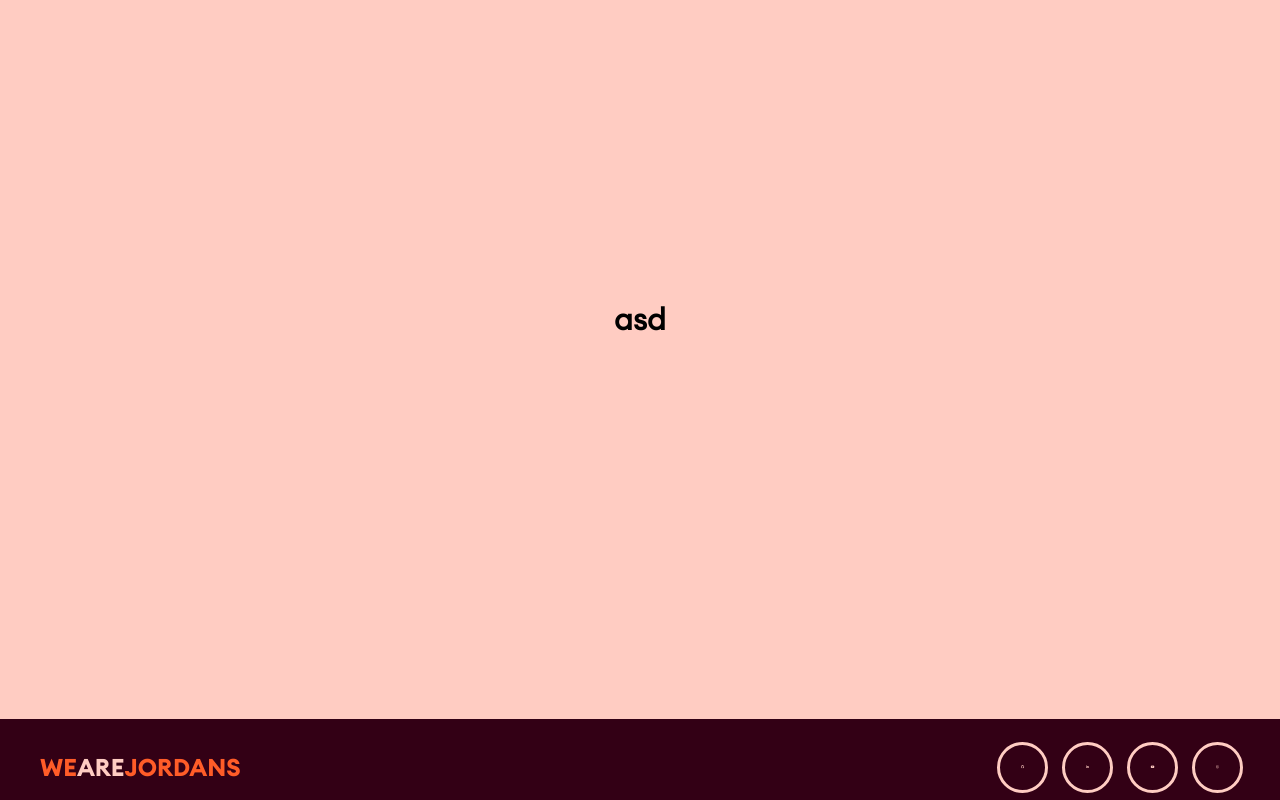
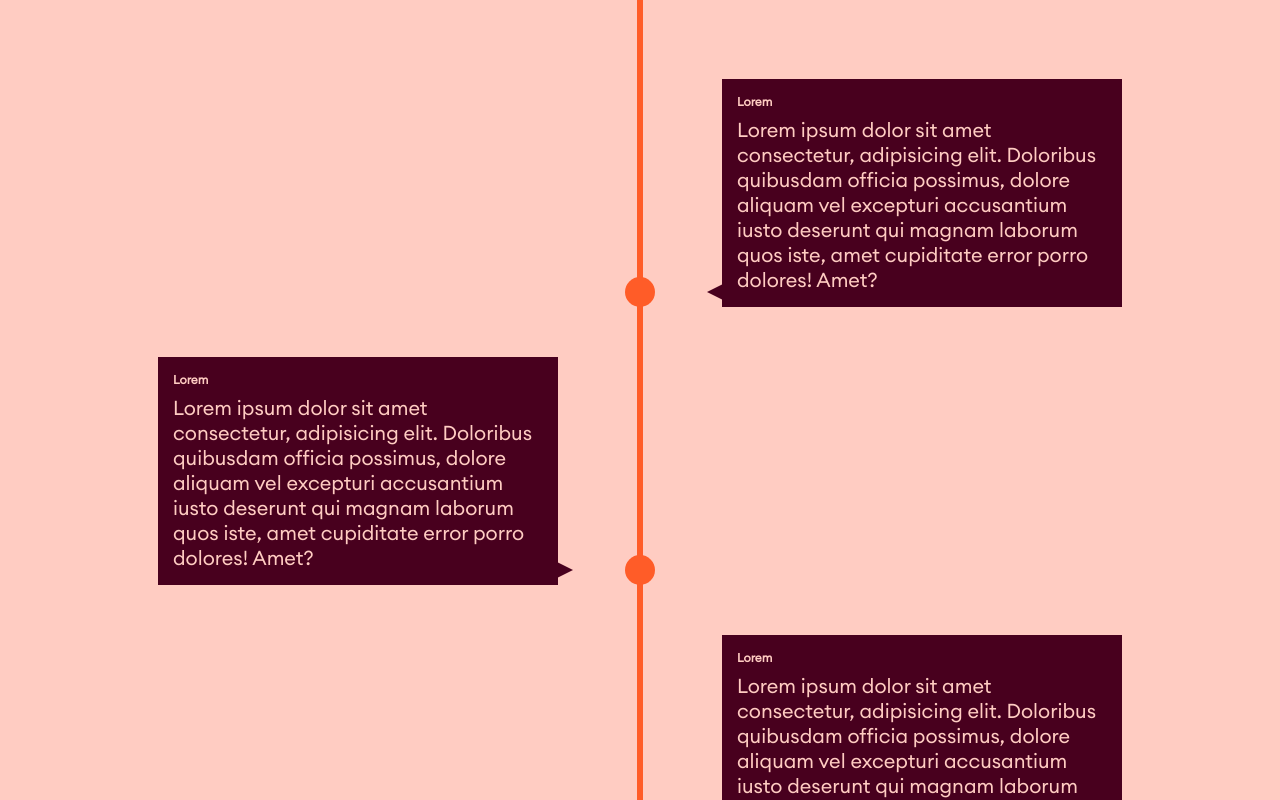
Before and after one commit to JamieVos991/Collezione-React, a React (Create React App) app: page / in a window 1280 px wide. Shown: the part 5041-5841 px from the top of the page. Built offline with nearby package versions, Linux system fonts and the light colour scheme.

Commit message:
Timeline

```diff
--- a/src/components/Prijs/Prijs.js
+++ b/src/components/Prijs/Prijs.js
@@ -2,9 +2,61 @@ import "./Prijs.scss";
 
 const Prijs = (props) => {
 
+
     return (
         <section className="seciton__prijs">
-            <h1>asd</h1>
+            <ul>
+                <li>
+                    <div>
+                        <time>Lorem</time> Lorem ipsum dolor sit amet consectetur, adipisicing elit. Doloribus quibusdam officia possimus, dolore aliquam vel excepturi accusantium iusto deserunt qui magnam laborum quos iste, amet cupiditate error porro dolores! Amet?
+                    </div>
+                </li>
+                <li>
+                    <div>
+                    <time>Lorem</time> Lorem ipsum dolor sit amet consectetur, adipisicing elit. Doloribus quibusdam officia possimus, dolore aliquam vel excepturi accusantium iusto deserunt qui magnam laborum quos iste, amet cupiditate error porro dolores! Amet?
+                    </div>
+                </li>
+                <li>
+                    <div>
+                    <time>Lorem</time> Lorem ipsum dolor sit amet consectetur, adipisicing elit. Doloribus quibusdam officia possimus, dolore aliquam vel excepturi accusantium iusto deserunt qui magnam laborum quos iste, amet cupiditate error porro dolores! Amet?
+                    </div>
+                </li>
+                <li>
+                    <div>
+                    <time>Lorem</time> Lorem ipsum dolor sit amet consectetur, adipisicing elit. Doloribus quibusdam officia possimus, dolore aliquam vel excepturi accusantium iusto deserunt qui magnam laborum quos iste, amet cupiditate error porro dolores! Amet?
+                    </div>
+                </li>
+                <li>
+                    <div>
+                    <time>Lorem</time> Lorem ipsum dolor sit amet consectetur, adipisicing elit. Doloribus quibusdam officia possimus, dolore aliquam vel excepturi accusantium iusto deserunt qui magnam laborum quos iste, amet cupiditate error porro dolores! Amet?
+                    </div>
+                </li>
+                <li>
+                    <div>
+                        <time>1956</time> In mattis elit vitae odio posuere, nec maximus massa varius. Suspendisse varius volutpat mattis. Vestibulum id magna est.
+                    </div>
+                </li>
+                <li>
+                    <div>
+                        <time>Lorem</time> Lorem ipsum dolor sit amet consectetur, adipisicing elit. Doloribus quibusdam officia possimus, dolore aliquam vel excepturi accusantium iusto deserunt qui magnam laborum quos iste, amet cupiditate error porro dolores! Amet?
+                    </div>
+                </li>
+                <li>
+                    <div>
+                    <time>Lorem</time> Lorem ipsum dolor sit amet consectetur, adipisicing elit. Doloribus quibusdam officia possimus, dolore aliquam vel excepturi accusantium iusto deserunt qui magnam laborum quos iste, amet cupiditate error porro dolores! Amet?
+                    </div>
+                </li>
+                <li>
+                    <div>
+                        <time>1977</time> Vestibulum porttitor lorem sed pharetra dignissim. Nulla maximus, dui a tristique iaculis, quam dolor convallis enim, non dignissim ligula ipsum a turpis.
+                    </div>
+                </li>
+                <li>
+                    <div>
+                        <time>Lorem</time> Lorem ipsum dolor sit amet consectetur, adipisicing elit. Doloribus quibusdam officia possimus, dolore aliquam vel excepturi accusantium iusto deserunt qui magnam laborum quos iste, amet cupiditate error porro dolores! Amet?
+                    </div>
+                </li>
+            </ul>
         </section>
     );
 }
--- a/src/components/Prijs/Prijs.scss
+++ b/src/components/Prijs/Prijs.scss
@@ -14,3 +14,111 @@ $color_3: #ff5c28;
     z-index: 10;
     gap: 1rem;
 }
+
+
+.seciton__prijs ul {
+  background: $color_3;
+  padding: 50px 0;
+}
+
+.seciton__prijs ul li {
+  list-style-type: none;
+  position: relative;
+  width: 6px;
+  margin: 0 auto;
+  padding-top: 50px;
+  background: $color_3;
+}
+
+.seciton__prijs ul li::after {
+  content: "";
+  position: absolute;
+  left: 50%;
+  bottom: 0;
+  transform: translateX(-50%);
+  width: 30px;
+  height: 30px;
+  border-radius: 50%;
+  background: inherit;
+  z-index: 1;
+}
+
+.seciton__prijs ul li div {
+  position: relative;
+  bottom: 0;
+  width: 400px;
+  padding: 15px;
+  background: $color_1;
+  color: $color_2;
+}
+
+.seciton__prijs ul li div::before {
+  content: "";
+  position: absolute;
+  bottom: 7px;
+  width: 0;
+  height: 0;
+  border-style: solid;
+}
+
+.seciton__prijs ul li:nth-child(odd) div {
+  left: 45px;
+}
+
+.seciton__prijs ul li:nth-child(odd) div::before {
+  left: -15px;
+  border-width: 8px 16px 8px 0;
+  border-color: transparent $color_1 transparent transparent;
+}
+
+.seciton__prijs ul li:nth-child(even) div {
+  left: -439px;
+}
+
+.seciton__prijs ul li:nth-child(even) div::before {
+  right: -15px;
+  border-width: 8px 0 8px 16px;
+  border-color: transparent transparent transparent $color_1;
+}
+
+time {
+  display: block;
+  font-size: 1.2rem;
+  font-weight: bold;
+  margin-bottom: 8px;
+}
+
+.seciton__prijs ul li:nth-child(odd) div {
+  transform: translate3d(40px, 0, 0);
+}
+
+.seciton__prijs ul li:nth-child(even) div {
+  transform: translate3d(-40px, 0, 0);
+}
+
+@media screen and (max-width: 900px) {
+  .seciton__prijs ul li div {
+    width: 250px;
+  }
+  .seciton__prijs ul li:nth-child(even) div {
+    left: -289px;
+    /*250+45-6*/
+  }
+}
+
+@media screen and (max-width: 600px) {
+  .seciton__prijs ul li {
+    margin-left: 20px;
+  }
+  .seciton__prijs ul li div {
+    width: calc(100vw - 91px);
+  }
+  .seciton__prijs ul li:nth-child(even) div {
+    left: 45px;
+  }
+  .seciton__prijs ul li:nth-child(even) div::before {
+    left: -15px;
+    border-width: 8px 16px 8px 0;
+    border-color: transparent $color_1 transparent transparent;
+  }
+}
```
